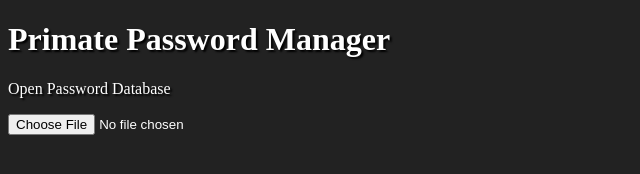
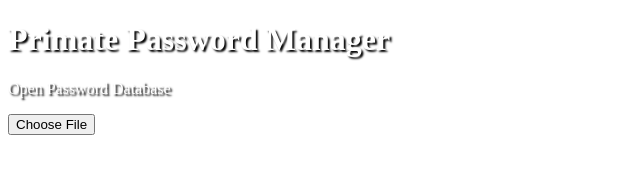
Before and after one commit to PasswordBanana/primate, a website: page app/index.html in a window 1280 px wide. Shown: the whole page, without its empty margins (0-640 px from the left). Drawn offline with nearby package versions, Linux system fonts and the light colour scheme.

Commit message:
BG colour change

```diff
--- a/app/css/main.css
+++ b/app/css/main.css
@@ -1,5 +1,5 @@
 html, body {
-    background-color: #222;
+    background-color: #0000;
     color: white;
     text-shadow: 2px 2px 2px black;
 }
```
